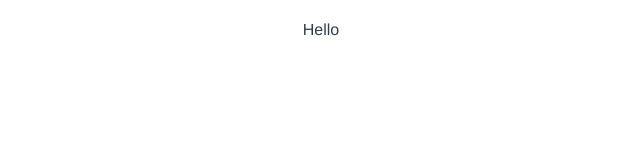
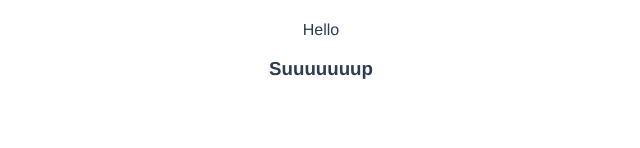
Before and after one commit to howema/online-resume-app, a Vue app: page /about in a window 1280 px wide. Shown: the part 145-293 px from the top of the page, without its empty margins (319-959 px from the left). Built offline with nearby package versions, Linux system fonts and the light colour scheme.

Commit message:
Adds suuuuuuuuup

```diff
--- a/src/views/About.vue
+++ b/src/views/About.vue
@@ -2,5 +2,6 @@
   <div class="about">
     <h1>This is my page</h1>
     <p>Hello</p>
+    <h3>Suuuuuuup</h3>
   </div>
 </template>
```
